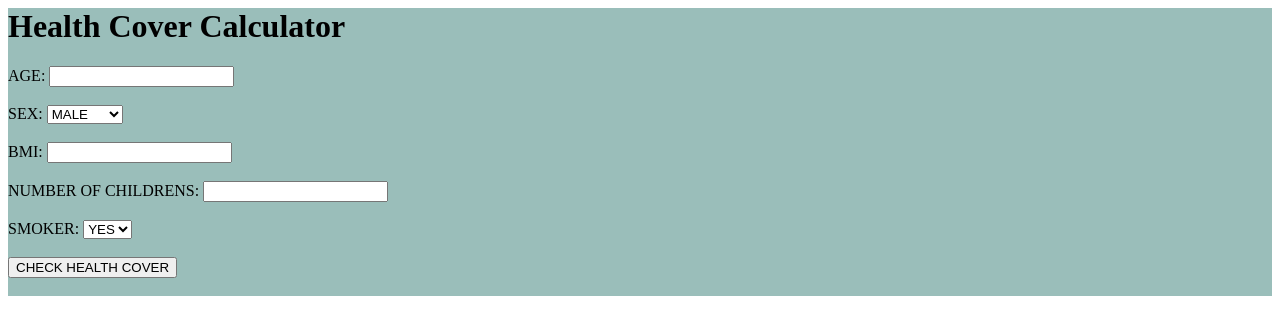
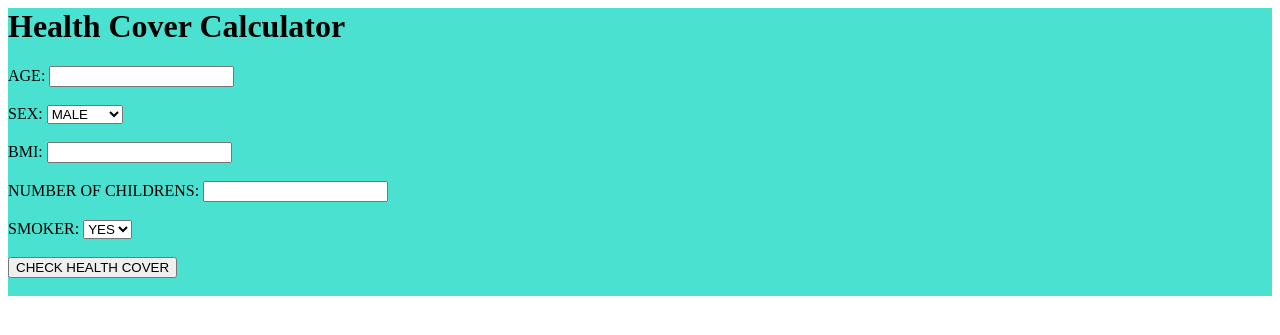
Before and after one commit to jiteshc26/health_cover, a Flask app: page /cover in a window 1280 px wide. Shown: the top 335 px of the page. Run offline with Flask 2, Linux system fonts and the light colour scheme.

Commit message:
background color changed

```diff
--- a/templates/insurance.html
+++ b/templates/insurance.html
@@ -3,7 +3,7 @@
     <title>Health Cover Calculator</title>
     </head>
     <body>
-        <div style="background-color: #9abeba;">
+        <div style="background-color: #4ae1d0;">
         <h1>Health Cover Calculator</h1>
         <form action="/predict" method="post">
            <label>AGE: </label> <input type="number" name="html_age"><br><br>
```
